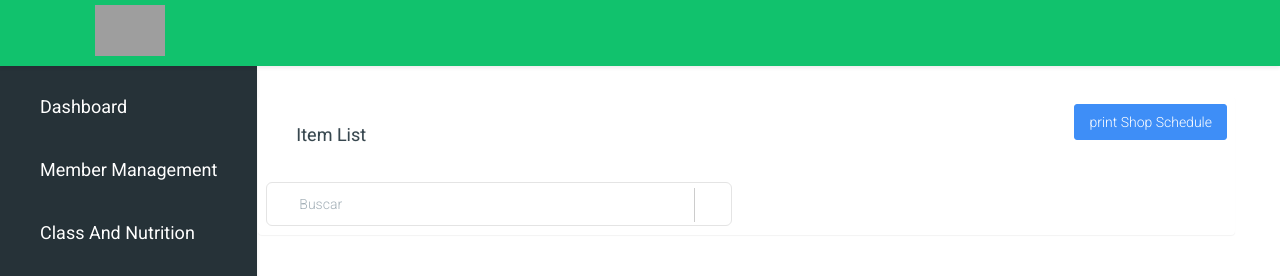
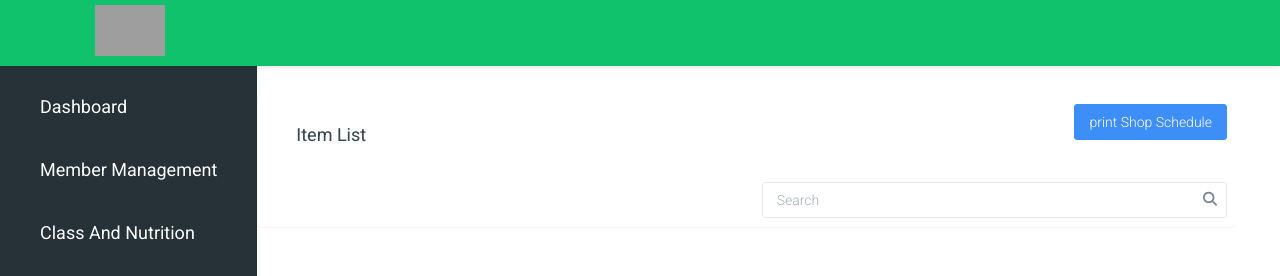
Before and after one commit to yasithWimukthi/ITPM, a React (Create React App) app: page /shop/list in a window 1280 px wide. Shown: the top 276 px of the page. Built offline with nearby package versions, Linux system fonts and the light colour scheme; grey boxes are pictures that could not be loaded.

Commit message:
create add shop item list page

```diff
--- a/public/index.html
+++ b/public/index.html
@@ -26,6 +26,7 @@
     <link rel='stylesheet' href="https://fonts.googleapis.com/css?family=Roboto:300,400,500,300italic">
     <link rel="stylesheet" href="%PUBLIC_URL%/assets/fonts/weather-icons/weather-icons.min599c.css">
     <link rel="stylesheet" href="%PUBLIC_URL%/assets/vendor/datatables.net-bs4/dataTables.bootstrap4.min599c.css">
+    <link rel="stylesheet" href="https://cdnjs.cloudflare.com/ajax/libs/font-awesome/6.1.1/css/all.min.css" integrity="sha512-KfkfwYDsLkIlwQp6LFnl8zNdLGxu9YAA1QvwINks4PhcElQSvqcyVLLD9aMhXd13uQjoXtEKNosOWaZqXgel0g==" crossorigin="anonymous" referrerpolicy="no-referrer" />
     <title>Gym App</title>
   </head>
   <body class="animsition dashboard">
--- a/src/Pages/Shop/AddShopItem.js
+++ b/src/Pages/Shop/AddShopItem.js
@@ -1,4 +1,3 @@
-import {Link} from "react-router-dom";
 import React, {useState} from "react";
 
 const AddShopItem = () => {
--- a/src/Pages/Shop/ShopList.css
+++ b/src/Pages/Shop/ShopList.css
@@ -1,31 +1,6 @@
-#custom-search-input{
-    padding: 3px;
-    border: solid 1px #E4E4E4;
-    border-radius: 6px;
-    background-color: #fff;
+.search-icon{
+    position: absolute;
+    right: 10px;
+    top: 10px;
+    z-index: 100;
 }
-
-#custom-search-input input{
-    border: 0;
-    box-shadow: none;
-}
-
-#custom-search-input button{
-    margin: 2px 0 0 0;
-    background: none;
-    box-shadow: none;
-    border: 0;
-    color: #666666;
-    padding: 0 8px 0 10px;
-    border-left: solid 1px #ccc;
-}
-
-#custom-search-input button:hover{
-    border: 0;
-    box-shadow: none;
-    border-left: solid 1px #ccc;
-}
-
-#custom-search-input .glyphicon-search{
-    font-size: 23px;
-}
--- a/src/Pages/Shop/ShopList.js
+++ b/src/Pages/Shop/ShopList.js
@@ -1,6 +1,7 @@
 import {Link} from "react-router-dom";
 import React from "react";
 import './ShopList.css';
+
 
 const ShopList = () => {
     return (
@@ -9,25 +10,20 @@ const ShopList = () => {
                 <div className='row p-2'>
                     <div className='col-6'>
                         <h3 className="panel-title">Item List</h3>
-
                     </div>
                     <div className='col-6 text-right'>
-                        <Link to = "/StaffMembers/View" className='btn btn-primary' >
+                        <Link to="#" className='btn btn-primary'>
                             print Shop Schedule
                         </Link>
                     </div>
                 </div>
                 <div className='row p-2'>
+                    <div className='col-6'></div>
                     <div className='col-6 text-right'>
-                        <div id="custom-search-input">
-                            <div className="input-group col-md-12">
-                                <input type="text" className="form-control input-lg" placeholder="Buscar"/>
-                                <span className="input-group-btn">
-                        <button className="btn btn-info btn-lg" type="button">
-                            <i className="glyphicon glyphicon-search"></i>
-                        </button>
-                        </span>
-                            </div>
+                        <div className="input-group rounded" style={{position:'relative'}}>
+                            <input type="search" className="form-control rounded" placeholder="Search"
+                                   aria-label="Search" aria-describedby="search-addon"/>
+                            <span className="input-group-text border-0 " id="search-addon" ><i className="fas fa-search search-icon"></i></span>
                         </div>
                     </div>
                 </div>
```
